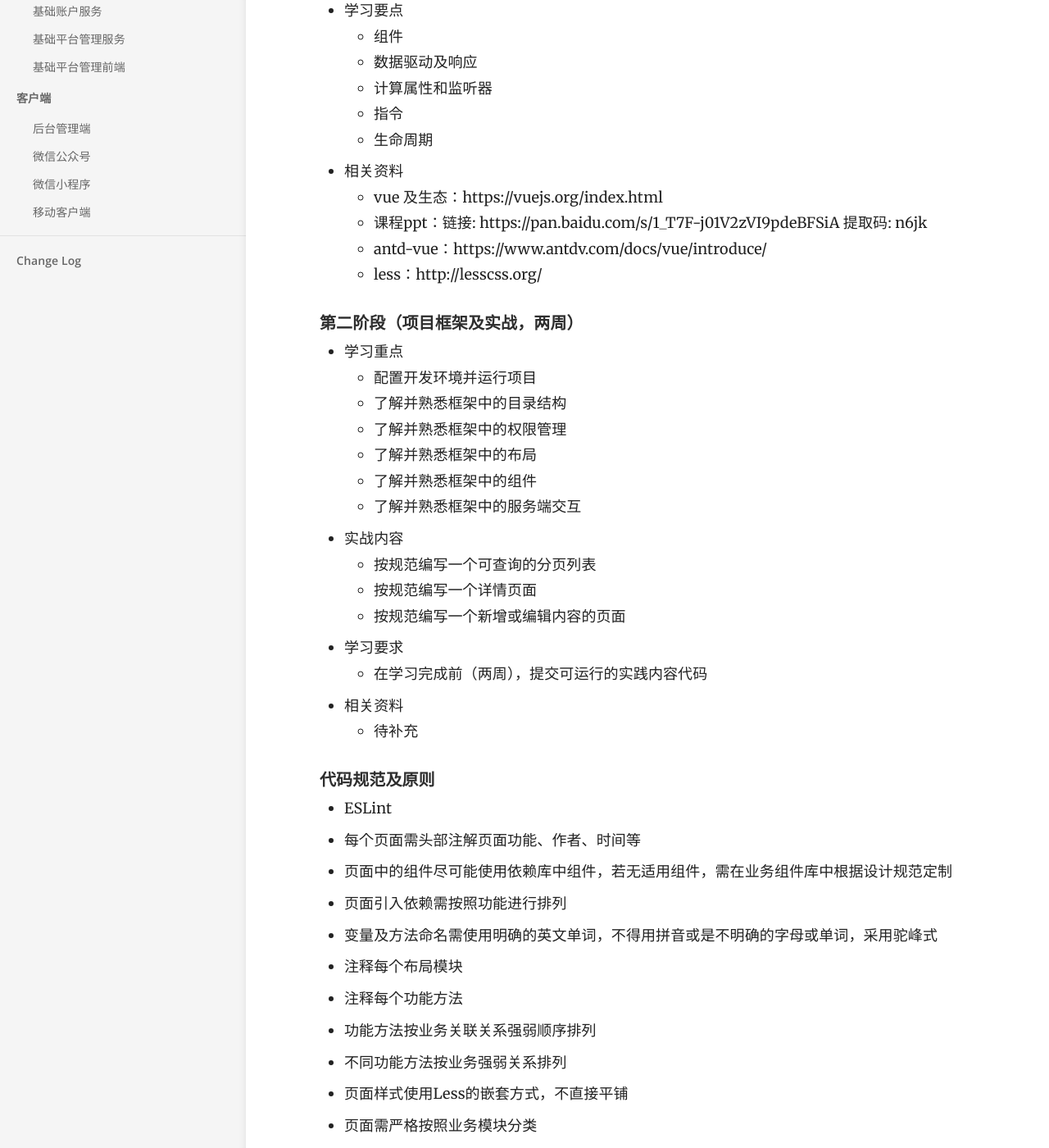
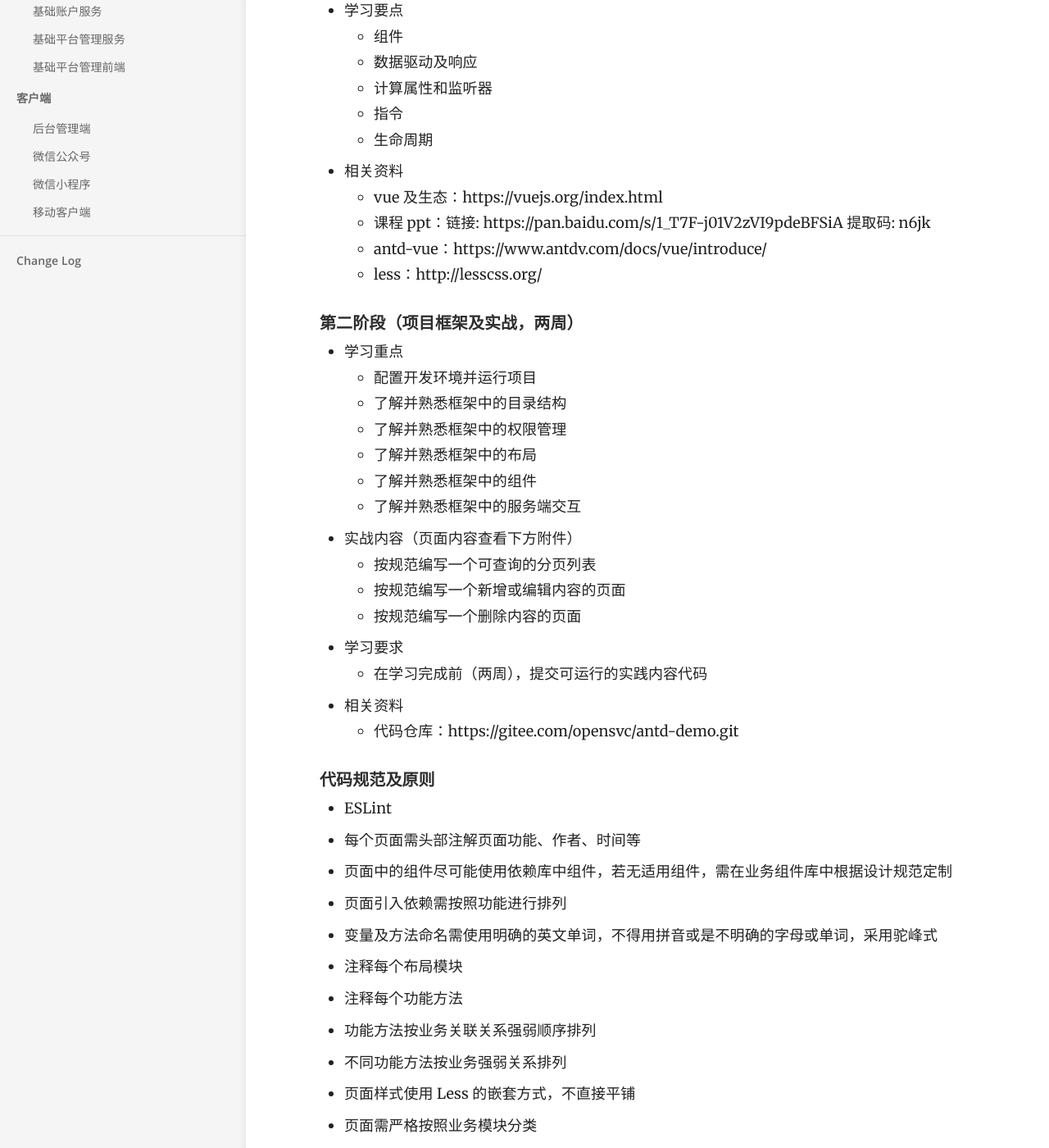
Before and after one commit to pku-hit/opensvc.github.io, a Jekyll site: the page built from _docs/01.技术栈/06.快速上手vue项目.md, in a window 1280 px wide and 1400 px high, scrolled down 570 px. Shown: the whole window at 82% size. Built offline with Jekyll 4.4.1, drawn with Linux system fonts in a browser that asks for light colours.

Commit message:
🐜 更新内容

```diff
--- a/_docs/01.技术栈/06.快速上手vue项目.md
+++ b/_docs/01.技术栈/06.快速上手vue项目.md
@@ -22,42 +22,48 @@
   - 生命周期
 - 相关资料
   - vue 及生态：https://vuejs.org/index.html
-  - 课程ppt：链接: https://pan.baidu.com/s/1_T7F-j01V2zVI9pdeBFSiA 提取码: n6jk
+  - 课程 ppt：链接: https://pan.baidu.com/s/1_T7F-j01V2zVI9pdeBFSiA 提取码: n6jk
   - antd-vue：https://www.antdv.com/docs/vue/introduce/
   - less：http://lesscss.org/
 
-
-
 ##### 第二阶段（项目框架及实战，两周）
 
-* 学习重点
-  * 配置开发环境并运行项目
-  * 了解并熟悉框架中的目录结构
-  * 了解并熟悉框架中的权限管理
-  * 了解并熟悉框架中的布局
-  * 了解并熟悉框架中的组件
-  * 了解并熟悉框架中的服务端交互
-* 实战内容
-  * 按规范编写一个可查询的分页列表
-  * 按规范编写一个详情页面
-  * 按规范编写一个新增或编辑内容的页面
-* 学习要求
-  * 在学习完成前（两周），提交可运行的实践内容代码
-* 相关资料
-  * 待补充
-
-
+- 学习重点
+  -  配置开发环境并运行项目
+  - 了解并熟悉框架中的目录结构
+  - 了解并熟悉框架中的权限管理
+  - 了解并熟悉框架中的布局
+  - 了解并熟悉框架中的组件
+  - 了解并熟悉框架中的服务端交互
+- 实战内容（页面内容查看下方附件）
+  - 按规范编写一个可查询的分页列表
+  - 按规范编写一个新增或编辑内容的页面
+  - 按规范编写一个删除内容的页面
+- 学习要求
+  - 在学习完成前（两周），提交可运行的实践内容代码
+- 相关资料
+  - 代码仓库：https://gitee.com/opensvc/antd-demo.git
 
 ##### 代码规范及原则
 
-* ESLint
-* 每个页面需头部注解页面功能、作者、时间等
-* 页面中的组件尽可能使用依赖库中组件，若无适用组件，需在业务组件库中根据设计规范定制
-* 页面引入依赖需按照功能进行排列
-* 变量及方法命名需使用明确的英文单词，不得用拼音或是不明确的字母或单词，采用驼峰式
-* 注释每个布局模块
-* 注释每个功能方法
-* 功能方法按业务关联关系强弱顺序排列
-* 不同功能方法按业务强弱关系排列
-* 页面样式使用Less的嵌套方式，不直接平铺
-* 页面需严格按照业务模块分类
+- ESLint
+- 每个页面需头部注解页面功能、作者、时间等
+- 页面中的组件尽可能使用依赖库中组件，若无适用组件，需在业务组件库中根据设计规范定制
+- 页面引入依赖需按照功能进行排列
+- 变量及方法命名需使用明确的英文单词，不得用拼音或是不明确的字母或单词，采用驼峰式
+- 注释每个布局模块
+- 注释每个功能方法
+- 功能方法按业务关联关系强弱顺序排列
+- 不同功能方法按业务强弱关系排列
+- 页面样式使用 Less 的嵌套方式，不直接平铺
+- 页面需严格按照业务模块分类
+
+##### 附件📎
+
+![Edition template screenshot]({{ site.baseurl }}/images/demo/list.png)
+
+![Edition template screenshot]({{ site.baseurl }}/images/demo/add.png)
+
+![Edition template screenshot]({{ site.baseurl }}/images/demo/edit.png)
+
+![Edition template screenshot]({{ site.baseurl }}/images/demo/delete.png)
```
Also changed, not shown: images/demo/add.png (added), images/demo/delete.png (added), images/demo/edit.png (added), images/demo/list.png (added).
